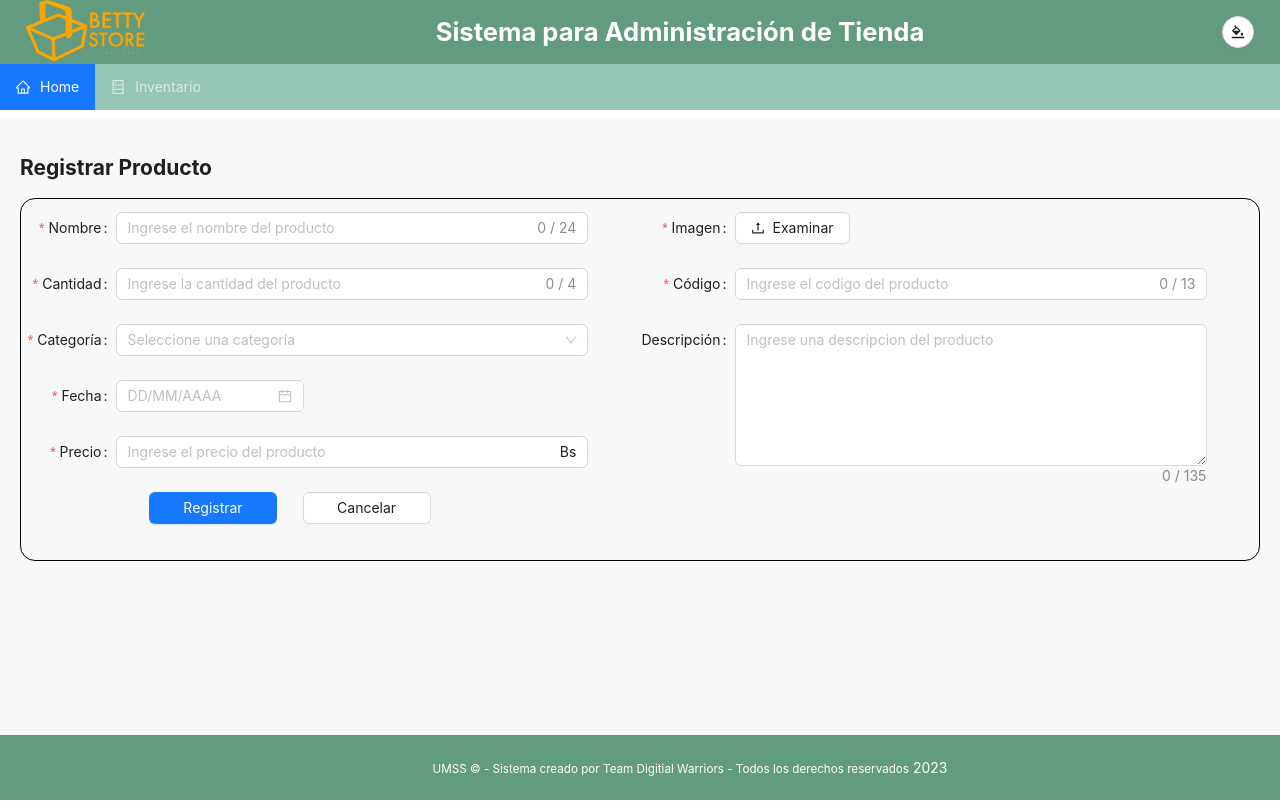
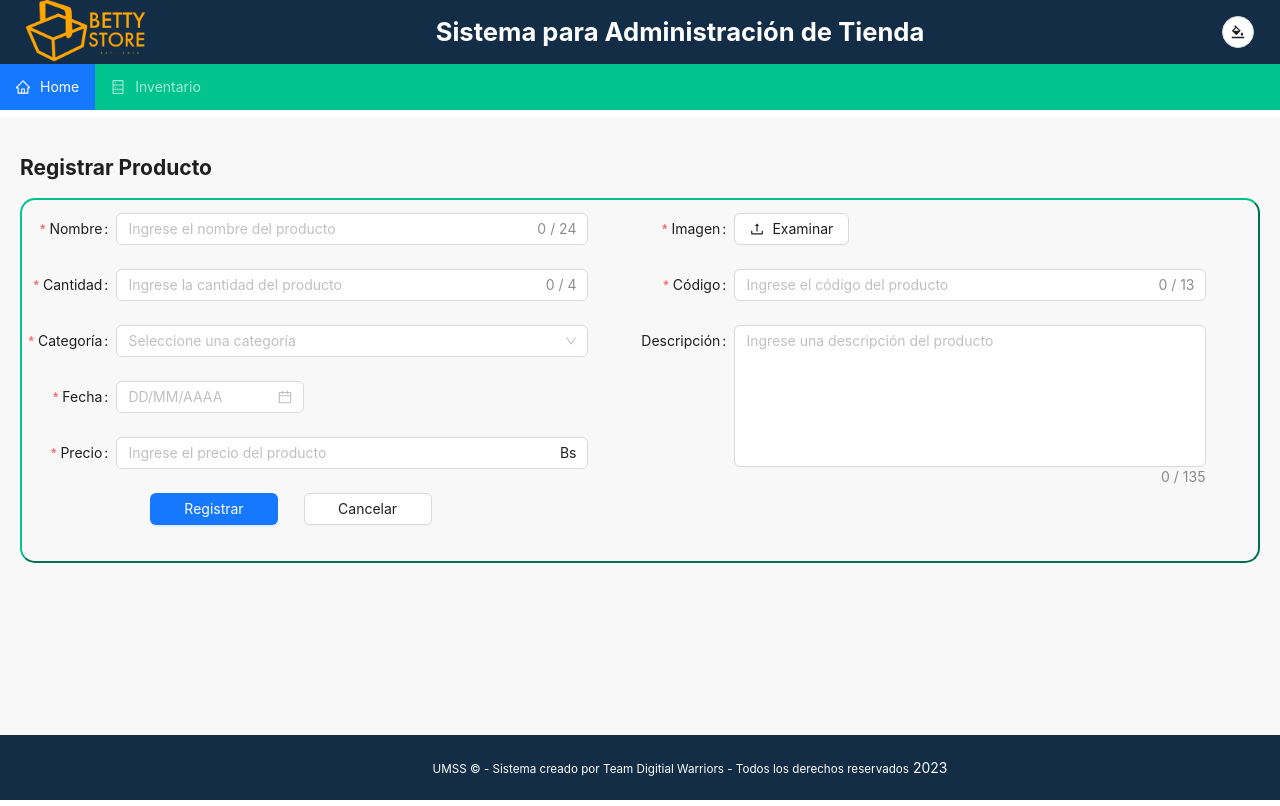
Before and after one commit to leonardoGit99/BettyStore, a React (Create React App) app in the folder bettystore/: page /registrarProducto in a window 1280 px wide. Built offline with nearby package versions, Linux system fonts and the light colour scheme.

Commit message:
Modificando paleta de colores y solucionando borrado doble

```diff
--- a/bettystore/src/App.css
+++ b/bettystore/src/App.css
@@ -16,7 +16,7 @@
 
 .App-footer{
   text-align: center;
-  background-color: #639B80;/*#1a0427;*/
+  background-color: #132d46;/*#1a0427;*/
   color: #FFF;
   position:fixed;
   left: 0;
@@ -35,7 +35,7 @@
 @media only screen and (max-width: 500px) {
   .App-footer{
     text-align: center;
-    background-color: #639B80;
+    background-color: #132d46;
     color: #FFF;
     position:fixed;
     left: 0;
@@ -51,7 +51,7 @@
 }
 
 .r2{
-  background-color: #95c5b7;/*#feaf5f;*//*#001529;*/ /*orange;*/
+  background-color: #01c38e;/*#feaf5f;*//*#001529;*/ /*orange;*/
 }
 
 .homeEnDesarrollo{
--- a/bettystore/src/components/FormularioRegProducto/FormRegProducto.jsx
+++ b/bettystore/src/components/FormularioRegProducto/FormRegProducto.jsx
@@ -28,7 +28,7 @@ const dateFormatList = ['DD/MM/YYYY', 'DD/MM/YY', 'DD-MM-YYYY', 'DD-MM-YY'];
 function FormRegProducto() {
 
   //Borrar campos en caso de presionar boton cancelar
-  const formRef = React.useRef(null);
+  const formRef = useRef(null);
   const borrarCampos = () => {
     formRef.current?.resetFields();
   }
@@ -68,7 +68,7 @@ function FormRegProducto() {
   const disabledDate = (current) => {
     // Can not select days before today and today
 
-    return current && current < dayjs().endOf('day');
+    return current && current < dayjs();
   };
 
   //  Peticion POST a la API usando axios.
@@ -94,9 +94,10 @@ function FormRegProducto() {
     console.log(datos.get('fechaProd'));
     console.log(datos.get('imagenProd'));
 
-    await axios.post("http://localhost:8012/crudProductos/indexInsertar.php/?insertar=1", datos)
+    await axios.post("http://localhost/crudProductos/indexInsertar.php/?insertar=1", datos)
       .then(response => {
-//        message.info(response.data);
+        message.info(response.data, 0.8);
+        borrarCampos();
         console.log(response);
       }).catch(error => {
         console.log(error);
@@ -109,7 +110,7 @@ function FormRegProducto() {
       <Row>
         <h2 className="tituloRegistrar">Registrar Producto</h2>
       </Row>
-      <Form {...layout} ref={formRef}  className="containerForm">
+      <Form {...layout} ref={formRef} className="containerForm" onFinish={peticionPost}>
 
         <Row>
           <Col lg={11} xs={24}>
@@ -118,20 +119,22 @@ function FormRegProducto() {
               name="nomProd"
               rules={[{
                 required: true,
-                message: "Porfavor ingrese el nombre del producto",
+                message: "Por favor, ingrese el nombre del producto",
               },
-                {whitespace:true,
-                  message:'no puede dejar en blanco este campo',
+              {
+                whitespace: true,
+                message: 'No puede dejar en blanco este campo',
               },
 
-                {min:4,
-                 message:'debe ingresar minimo 4 caracteres'
+              {
+                min: 4,
+                message: 'Debe ingresar minimo 4 caracteres'
               },
               {
-                  validator:(_,value) =>
+                validator: (_, value) =>
                   value && value.match('[a-zA-Z0-9\s]+$')
                     ? Promise.resolve()
-                      : Promise.reject(new Error('debe ingresar caracteres validos')),
+                    : Promise.reject(new Error('Debe ingresar caracteres válidos')),
               },/*
                 {pattern:'/^[a-zA-Z0-9\-\s]$/',
                   message:'valores no validos '
@@ -153,16 +156,17 @@ function FormRegProducto() {
 
               rules={[{
                 required: true,
-                message: "Porfavor ingrese la cantidad",
-                },
-                {whitespace:true,
-                message:'no puede dejar en blanco este campo',
+                message: "Por favor, ingrese la cantidad",
               },
               {
-                  validator:(_,value) =>
+                whitespace: true,
+                message: 'No puede dejar en blanco este campo',
+              },
+              {
+                validator: (_, value) =>
                   value && value.match('^[0-9]+$')
                     ? Promise.resolve()
-                      : Promise.reject(new Error('debe ingresar solo numeros')),
+                    : Promise.reject(new Error('Debe ingresar solo números')),
               },
               ]}
             >
@@ -179,7 +183,7 @@ function FormRegProducto() {
               name="categoriaProd"
               rules={[{
                 required: true,
-                message: "Porfavor seleccione una categoría",
+                message: "Por favor, seleccione una categoría",
               },]}
             >
               <Select
@@ -222,7 +226,7 @@ function FormRegProducto() {
               name="fechaProd"
               rules={[{
                 required: true,
-                message: "Porfavor seleccione una fecha",
+                message: "Por favor, seleccione una fecha",
               },]}
             >
               <DatePicker name="fechaProd"
@@ -239,16 +243,17 @@ function FormRegProducto() {
               rules={[{
 
                 required: true,
-                message: "Porfavor ingrese el precio",
-                },
-                {whitespace:true,
-                  message:'no puede dejar en blanco este campo',
+                message: "Por favor, ingrese el precio",
               },
               {
-                  validator:(_,value) =>
+                whitespace: true,
+                message: 'No puede dejar en blanco este campo',
+              },
+              {
+                validator: (_, value) =>
                   value && value.match(/^[0-9]+(.[0-9]+)?$/)
                     ? Promise.resolve()
-                      : Promise.reject(new Error('solo puede ingresar numeros y el signo "."')),
+                    : Promise.reject(new Error('Solo puede ingresar números y el signo "."')),
               },
               ]}
             >
@@ -275,7 +280,7 @@ function FormRegProducto() {
 
               rules={[{
                 required: true,
-                message: "Porfavor ingrese una imagen",
+                message: "Por favor, ingrese una imagen",
               },]}
 
             >
@@ -298,26 +303,27 @@ function FormRegProducto() {
 
               rules={[{
                 required: true,
-                message: "Porfavor ingrese el codigo del producto",
-                },
-                {whitespace:true,
-                  message:'no puede dejar en blanco este campo',
+                message: "Por favor, ingrese el código del producto",
               },
               {
-                  validator:(_,value) =>
+                whitespace: true,
+                message: 'No puede dejar en blanco este campo',
+              },
+              {
+                validator: (_, value) =>
                   value && value.match(/^[0-9]+$/)
                     ? Promise.resolve()
-                      : Promise.reject(new Error('debe ingresar solo valores numericos')),
+                    : Promise.reject(new Error('Debe ingresar solo valores numéricos')),
               },
               {
-                  min:11,
-                  message:'Código inválido'
+                min: 11,
+                message: 'Código inválido'
               },
               ]}
             >
               <Input className="entradaDatos"
                 name="codProd"
-                     placeholder="Ingrese el codigo del producto"
+                placeholder="Ingrese el código del producto"
                 onChange={handleChange}
                 showCount
                 maxLength={13} />
@@ -334,17 +340,17 @@ function FormRegProducto() {
             */
             >
               <TextArea name="descripcionProd"
-                        rows={6}
-                        placeholder="Ingrese una descripcion del producto"
+                placeholder="Ingrese una descripción del producto"
                 onChange={handleChange}
                 showCount
-                        maxLength={135} />
+                maxLength={135}
+                autoSize={{ minRows: 6, maxRows: 6 }}/>
             </Item>
           </Col>
         </Row>
         <Row>
           <Item>
-            <Button className="botonRegistrar" type="primary" htmlType="submit" onClick={peticionPost}>Registrar</Button>
+            <Button className="botonRegistrar" type="primary" htmlType="submit">Registrar</Button>
           </Item>
 
           <Item>
--- a/bettystore/src/components/FormularioRegProducto/FormRegProductoStyle.css
+++ b/bettystore/src/components/FormularioRegProducto/FormRegProductoStyle.css
@@ -8,27 +8,25 @@
 
 
 
-.botonRegistrar{
+.botonRegistrar {
   width: 10vw;
   margin-left: 10vw;
 }
 
-.botonCancelar{
+.botonCancelar {
   width: 10vw;
   margin-left: 2vw;
 }
 
-.tituloRegistrar{
-    /*margin-left: 10vw;*/
+/*
+.tituloRegistrar {
+  margin-left: 10vw;
 }
-
-.campoDescripcion{
-    resize: 'none';
-}
+*/
 
 
-.containerForm{
-    border: 1px solid black;
+.containerForm {
+  border: 2px outset #01c38e;
   border-radius: 15px;
   padding-top: 1vw;
   padding-bottom: 1vw;
@@ -36,251 +34,251 @@
 
 }
 
-@media only screen and (max-width: 361px){
-    .containerForm{
+@media only screen and (max-width: 361px) {
+  .containerForm {
     /*min-width: 800px;*/
     overflow-x: auto;
     max-height: 400px;
     /*max-width: 820px;/*700px;*/
   }
 
-    .entradaDatos{
+  .entradaDatos {
     width: 280px;
   }
 
-    .entradaDatosCategoria{
+  .entradaDatosCategoria {
     width: 280px;
   }
 
-    .campoDescripcion{
+  .campoDescripcion {
     resize: 'none';
     width: 280px;
   }
 
-    .botonRegistrar{
+  .botonRegistrar {
     width: 25vw;
     margin-left: 5vw;
   }
 
-    .botonCancelar{
+  .botonCancelar {
     width: 25vw;
     margin-left: 4vw;
   }
 }
 
-@media only screen and (max-width: 360px) and (max-height:760px){
-    .containerForm{
+@media only screen and (max-width: 360px) and (max-height:760px) {
+  .containerForm {
     /*min-width: 800px;*/
     overflow-x: auto;
     max-height: 500px;
     /*max-width: 820px;/*700px;*/
   }
 
-    .entradaDatos{
+  .entradaDatos {
     width: 280px;
   }
 
-    .entradaDatosCategoria{
+  .entradaDatosCategoria {
     width: 280px;
   }
 
-    .campoDescripcion{
+  .campoDescripcion {
     resize: 'none';
     width: 280px;
   }
 
-    .botonRegistrar{
+  .botonRegistrar {
     width: 25vw;
     margin-left: 5vw;
   }
 
-    .botonCancelar{
+  .botonCancelar {
     width: 25vw;
     margin-left: 4vw;
   }
 
 }
 
-  @media only screen and (max-width: 761px) and (max-height:361px) and (orientation:landscape){
-    .containerForm{
+@media only screen and (max-width: 761px) and (max-height:361px) and (orientation:landscape) {
+  .containerForm {
     /*min-width: 800px;*/
     overflow-x: auto;
     max-height: 140px;
     /*max-width: 820px;/*700px;*/
   }
 
-    .entradaDatos{
+  .entradaDatos {
     width: 580px;
   }
 
-    .entradaDatosCategoria{
+  .entradaDatosCategoria {
     width: 700px;
   }
 
-    .campoDescripcion{
+  .campoDescripcion {
     resize: 'none';
     width: 580px;
   }
 
-    .botonRegistrar{
+  .botonRegistrar {
     width: 25vw;
     margin-left: 5vw;
   }
 
-    .botonCancelar{
+  .botonCancelar {
     width: 25vw;
     margin-left: 4vw;
   }
 }
 
-  @media only screen and (min-width: 361px) and (max-width: 811px) and (orientation:portrait){
-    .containerForm{
+@media only screen and (min-width: 361px) and (max-width: 811px) and (orientation:portrait) {
+  .containerForm {
     /*min-width: 800px;*/
     overflow-x: auto;
     max-height: 640px;
     /*max-width: 820px;/*700px;*/
   }
 
-    .entradaDatos{
+  .entradaDatos {
     width: 580px;
   }
 
-    .entradaDatosCategoria{
+  .entradaDatosCategoria {
     width: 700px;
   }
 
-    .campoDescripcion{
+  .campoDescripcion {
     resize: 'none';
     width: 580px;
   }
 
-    .botonRegistrar{
+  .botonRegistrar {
     width: 25vw;
     margin-left: 24vw;
   }
 
-    .botonCancelar{
+  .botonCancelar {
     width: 25vw;
     margin-left: 4vw;
   }
 }
 
-  @media only screen and (min-width: 761px) and (max-width: 1081px) and (max-height:811px){
-    .containerForm{
+@media only screen and (min-width: 761px) and (max-width: 1081px) and (max-height:811px) {
+  .containerForm {
     overflow-x: auto;
     max-height: 640px;
   }
 
-    .entradaDatos{
+  .entradaDatos {
     width: 410px;
   }
 
-    .entradaDatosCategoria{
+  .entradaDatosCategoria {
     width: 490px;
   }
 
-    .campoDescripcion{
+  .campoDescripcion {
     resize: 'none';
     width: 490px;
   }
 
-    .botonRegistrar{
+  .botonRegistrar {
     width: 25vw;
     margin-left: 24vw;
   }
 
-    .botonCancelar{
+  .botonCancelar {
     width: 25vw;
     margin-left: 4vw;
   }
 }
 
-  @media only screen and (min-width: 761px) and (max-width: 1081px) and (max-height:811px){
-    .containerForm{
+@media only screen and (min-width: 761px) and (max-width: 1081px) and (max-height:811px) {
+  .containerForm {
     overflow-x: auto;
     max-height: 640px;
   }
 
-    .entradaDatos{
+  .entradaDatos {
     width: 410px;
   }
 
-    .entradaDatosCategoria{
+  .entradaDatosCategoria {
     width: 490px;
   }
 
-    .campoDescripcion{
+  .campoDescripcion {
     resize: 'none';
     width: 490px;
   }
 
-    .botonRegistrar{
+  .botonRegistrar {
     width: 25vw;
     margin-left: 24vw;
   }
 
-    .botonCancelar{
+  .botonCancelar {
     width: 25vw;
     margin-left: 4vw;
   }
 }
 
 /*Este afecta a tablet landscape*/
-  @media only screen and (min-height: 361px) and (max-height: 600px) and (orientation:landscape){
-    .containerForm{
+@media only screen and (min-height: 361px) and (max-height: 600px) and (orientation:landscape) {
+  .containerForm {
     overflow-x: auto;
     max-height: 200px;
   }
 
-      .entradaDatos{
+  .entradaDatos {
     width: 650px;
   }
 
-      .entradaDatosCategoria{
+  .entradaDatosCategoria {
     width: 800px;
   }
 
-      .campoDescripcion{
+  .campoDescripcion {
     resize: 'none';
     width: 650px;
   }
 
-      .botonRegistrar{
+  .botonRegistrar {
     width: 25vw;
     margin-left: 24vw;
   }
 
-      .botonCancelar{
+  .botonCancelar {
     width: 25vw;
     margin-left: 4vw;
   }
 }
 
-  @media only screen and (max-height: 361px) and (orientation:landscape){
-    .containerForm{
+@media only screen and (max-height: 361px) and (orientation:landscape) {
+  .containerForm {
     overflow-x: auto;
     max-height: 170px;
   }
 
-      .entradaDatos{
+  .entradaDatos {
     width: 450px;
   }
 
-      .entradaDatosCategoria{
+  .entradaDatosCategoria {
     width: 600px;
   }
 
-      .campoDescripcion{
+  .campoDescripcion {
     resize: 'none';
     width: 450px;
   }
 
-      .botonRegistrar{
+  .botonRegistrar {
     width: 25vw;
     margin-left: 24vw;
   }
 
-      .botonCancelar{
+  .botonCancelar {
     width: 25vw;
     margin-left: 4vw;
   }
--- a/bettystore/src/components/Menu/Menu.css
+++ b/bettystore/src/components/Menu/Menu.css
@@ -1,13 +1,48 @@
-.App-menu{
+.App-menu {
     /*height: 100%;*/
     width: 98.9vw;
     /* padding-left: 1vw; */
-    background-color: #95C5B7;/*#e0bef4;/*#fca80b;/*#feaf5f;*/
+    background-color: #01c38e;
+    /*#e0bef4;/*#fca80b;/*#feaf5f;*/
     color: #001529;
 }
 
 @media only screen and (max-width: 1060px) {
-    .App-menu{
+    .App-menu {
         height: 140%;
     }
-  }
+}
+
+/* Cambiar color en items de menu */
+.ant-menu-item-selected {
+    background-color: #1677ff !important;
+}
+
+.ant-menu-item-active {
+    background-color: #1677ff !important;
+}
+
+.ant-menu-submenu-active {
+    background-color: #1677ff !important;
+}
+
+.ant-menu-item-open {
+    background-color: #1677ff !important;
+}
+
+.ant-menu-submenu-open {
+    background-color: #1677ff !important;
+}
+
+.ant-menu-submenu-selected {
+    background-color: #1677ff !important;
+}
+
+.ant-menu-item-selected {
+    background-color: #1677ff !important;
+}
+
+/* Fondo del desplegable de los submenus */
+.ant-menu-submenu>.ant-menu {
+    background-color: #01c38fd5 !important;
+}
--- a/bettystore/src/components/TablaInventario/TablaInventarioStyle.css
+++ b/bettystore/src/components/TablaInventario/TablaInventarioStyle.css
@@ -81,7 +81,7 @@
 
 
   .tabla th{
-    background-color: #639B80 !important;
+    background-color: #FFA500 !important;
     border: 1px solid white !important;
     color: white !important;
     font-style: normal !important;
--- a/bettystore/src/contexts/ThemeContext.jsx
+++ b/bettystore/src/contexts/ThemeContext.jsx
@@ -6,7 +6,7 @@ export function ThemeContextProvider(props){
 
     const dark = {
         name: 'dark',
-        background: '#639B80',/*'#1a0427',*/
+        background: '#132d46',/*'#1a0427',*/
         color: '#FFF'
     }
 
```
Also changed, not shown: bettystore/src/components/TablaInventario/TablaInventario.jsx (+4 -6 lines). Lines whose indentation alone changed are shown as unchanged.
